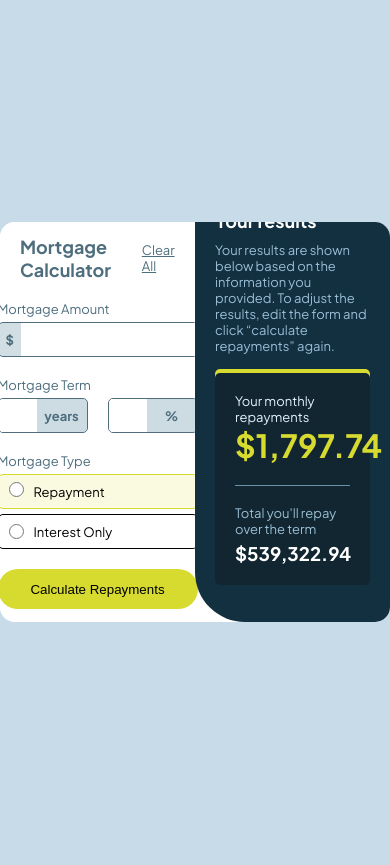
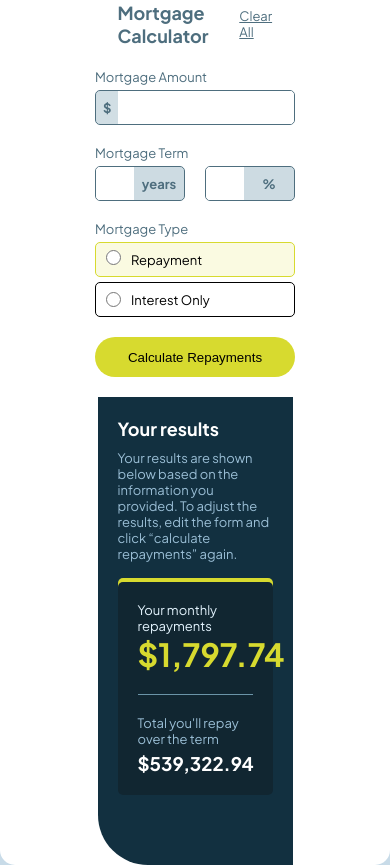
Before and after one commit to gillbradford59-lab/mortgage-repayment-calculator-main, a plain HTML site: page index.html in a window 390 px wide. Before the commit the page ends 844 px from the top, so only its background shows below. Drawn offline with Linux system fonts and the light colour scheme.

Commit message:
media querry

```diff
--- a/style.css
+++ b/style.css
@@ -247,3 +247,23 @@ hr {
 h1 {
     color: hsl(61, 70%, 52%);
 }
+
+@media (max-width:56rem){
+    .body {
+        background: red;
+    }
+    .container {
+        display: flex;
+        flex-direction: column;
+        height: fit-content;
+        width: 100%;
+        /* padding: 20px; */
+    }
+    .con1{
+        height: 50%;
+    }
+    .con2{
+        height: 50%;
+        border-radius: none;
+    }
+}
```
